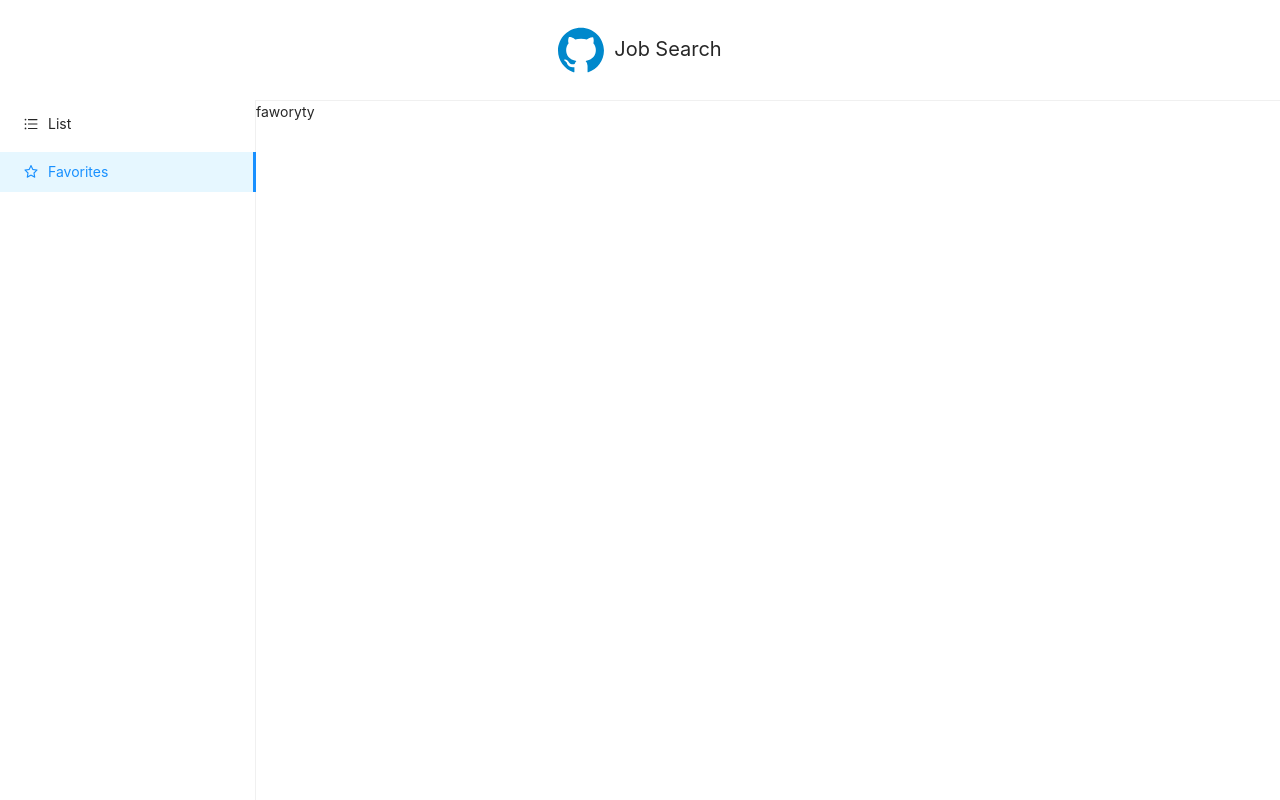
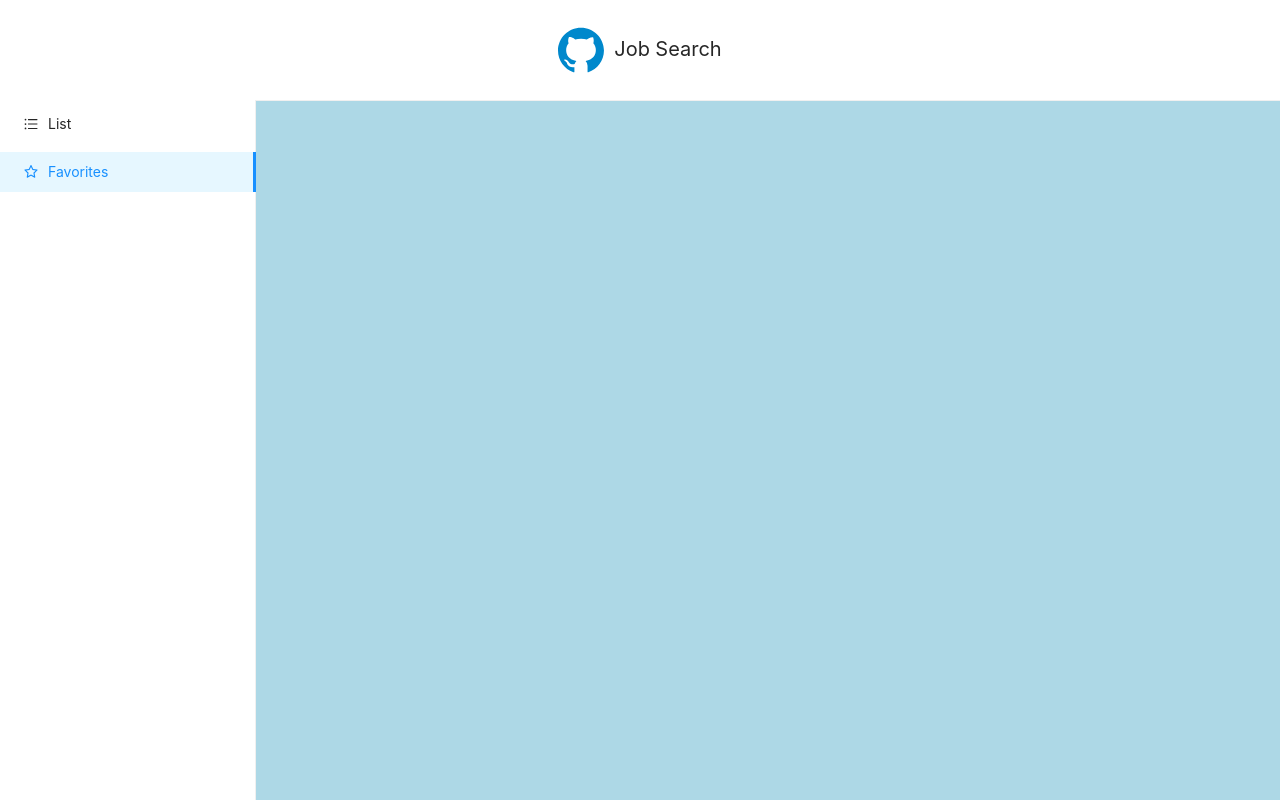
Before and after one commit to kmitv/random-forest-assignment, a React (Create React App) app: page /favorites in a window 1280 px wide. Built offline with nearby package versions, Linux system fonts and the light colour scheme.

Commit message:
fully implemented storing favorites in the local storage

```diff
--- a/package.json
+++ b/package.json
@@ -20,6 +20,7 @@
     "react-router": "^5.2.0",
     "react-router-dom": "^5.2.0",
     "react-scripts": "4.0.3",
+    "redux-saga": "^1.1.3",
     "styled-components": "^5.2.3",
     "typescript": "^4.2.3"
   },
--- /dev/null
+++ b/src/app/rootSaga.ts
@@ -0,0 +1,13 @@
+import { all, fork, put } from "redux-saga/effects";
+
+import { favoritesSaga } from "../components/List/saga";
+
+export const INITIALIZE_APP = "INITIALIZE_APP";
+
+function* initialSaga() {
+  yield put({ type: INITIALIZE_APP });
+}
+
+export default function* root() {
+  yield all([fork(favoritesSaga), fork(initialSaga)]);
+}
--- a/src/app/store.ts
+++ b/src/app/store.ts
@@ -1,13 +1,20 @@
 import { FavoritesState, favoritesReducer } from "./../components/List/reducer";
 
 import { configureStore } from "@reduxjs/toolkit";
+import createSagaMiddleware from "redux-saga";
+import root from "./rootSaga";
 
 export interface ApplicationState {
   favorites: FavoritesState;
 }
 
+const sagaMiddleware = createSagaMiddleware();
+
 export default configureStore({
   reducer: {
     favorites: favoritesReducer
-  }
+  },
+  middleware: [sagaMiddleware]
 });
+
+sagaMiddleware.run(root);
--- a/src/components/Body/Body.tsx
+++ b/src/components/Body/Body.tsx
@@ -1,6 +1,7 @@
 import { Redirect, Route, Switch } from "react-router";
 
 import { FC } from "react";
+import { Favorites } from "../Favorites/Favorites";
 import { List } from "../List/List";
 import { Wrapper } from "./elements";
 
@@ -9,7 +10,7 @@ export const Body: FC = () => {
     <Wrapper>
       <Switch>
         <Route exact path="/list" render={() => <List />} />
-        <Route exact path="/favorites" render={() => <div>faworyty</div>} />
+        <Route exact path="/favorites" render={() => <Favorites />} />
         <Redirect from="*" to="/list" />
       </Switch>
     </Wrapper>
--- /dev/null
+++ b/src/components/Favorites/Favorites.tsx
@@ -0,0 +1,40 @@
+import { Dispatch, bindActionCreators } from "@reduxjs/toolkit";
+
+import { ApplicationState } from "../../app/store";
+import { FC } from "react";
+import { ListItem } from "../ListItem/ListItem";
+import { ListWrapper } from "./elements";
+import { connect } from "react-redux";
+import { favoritesSelector } from "../List/reducer";
+import { removeFromFavorites } from "../List/actions";
+
+type FavoritesProps = ReturnType<typeof mapDispatchToProps> &
+  ReturnType<typeof mapStateToProps>;
+
+const FavoritesFC: FC<FavoritesProps> = ({ favoritesList }) => {
+  return (
+    <ListWrapper>
+      {favoritesList?.map(x => {
+        return (
+          <ListItem
+            posting={x}
+            doesListIncludePosting={favoritesList.includes(x)}
+            key={x.id}
+          />
+        );
+      })}
+    </ListWrapper>
+  );
+};
+
+const mapStateToProps = (state: ApplicationState) => ({
+  favoritesList: favoritesSelector(state)
+});
+
+const mapDispatchToProps = (dispatch: Dispatch) =>
+  bindActionCreators({ removeFromFavorites }, dispatch);
+
+export const Favorites = connect(
+  mapStateToProps,
+  mapDispatchToProps
+)(FavoritesFC);
--- /dev/null
+++ b/src/components/Favorites/elements.ts
@@ -0,0 +1,13 @@
+import { Card } from "antd";
+import styled from "styled-components";
+
+export const ListWrapper = styled.div`
+  height: 100%;
+  width: 100%;
+  background-color: lightblue;
+  display: flex;
+  flex-direction: column;
+  align-items: center;
+  overflow: auto;
+  padding: 10px;
+`;
--- a/src/components/List/List.tsx
+++ b/src/components/List/List.tsx
@@ -20,6 +20,7 @@ const ListFC: FC<ListProps> = ({
   removeFromFavorites
 }) => {
   const [areResultsLoading, setAreResultsLoading] = useState(false);
+  const [isError, setIsError] = useState(false);
   const [typingTimeout, setTypingTimeout] = useState<NodeJS.Timeout>();
   const [searchQuery, setSearchQuery] = useState<string>("");
 
@@ -42,6 +43,12 @@ const ListFC: FC<ListProps> = ({
               // handle success
               setAreResultsLoading(false);
               setResults(response.data);
+              setIsError(false);
+            })
+
+            .catch(error => {
+              setIsError(true);
+              console.error(error);
             });
         }, 1000)
       );
--- a/src/components/List/actions.ts
+++ b/src/components/List/actions.ts
@@ -6,3 +6,6 @@ export const addToFavorites = createAction<JobPosting>(ADD_TO_FAVORITES);
 
 export const REMOVE_FROM_FAVORITES = "REMOVE_FROM_FAVORITES";
 export const removeFromFavorites = createAction<string>(REMOVE_FROM_FAVORITES);
+
+export const REPLACE_FAVORITES = "REPLACE_FAVORITES";
+export const replaceFavorites = createAction<JobPosting[]>(REPLACE_FAVORITES);
--- a/src/components/List/reducer.ts
+++ b/src/components/List/reducer.ts
@@ -1,4 +1,8 @@
-import { addToFavorites, removeFromFavorites } from "./actions";
+import {
+  addToFavorites,
+  removeFromFavorites,
+  replaceFavorites
+} from "./actions";
 
 import { ApplicationState } from "../../app/store";
 import { JobPosting } from "../../models/JobPosting";
@@ -22,6 +26,11 @@ export const favoritesReducer = createReducer(initialState, builder => {
       favoritesList: state.favoritesList.filter(x => x.id !== action.payload)
     };
   });
+  builder.addCase(replaceFavorites, (state, action) => {
+    return {
+      favoritesList: action.payload
+    };
+  });
 });
 
 export const favoritesSelector = (state: ApplicationState) =>
--- /dev/null
+++ b/src/components/List/saga.ts
@@ -0,0 +1,42 @@
+import {
+  ADD_TO_FAVORITES,
+  REMOVE_FROM_FAVORITES,
+  REPLACE_FAVORITES,
+  addToFavorites,
+  removeFromFavorites
+} from "./actions";
+import { call, put, select, takeEvery } from "redux-saga/effects";
+
+import { INITIALIZE_APP } from "../../app/rootSaga";
+import { JobPosting } from "../../models/JobPosting";
+import { favoritesSelector } from "./reducer";
+
+export function* favoritesSaga() {
+  yield takeEvery(ADD_TO_FAVORITES, saveFavoritesToLocalStorage);
+  yield takeEvery(REMOVE_FROM_FAVORITES, saveFavoritesToLocalStorage);
+  yield takeEvery(INITIALIZE_APP, getFavoritesFromLocalStorage);
+}
+
+function* saveFavoritesToLocalStorage(
+  action:
+    | ReturnType<typeof removeFromFavorites>
+    | ReturnType<typeof addToFavorites>
+) {
+  const favoritesList: JobPosting[] = yield select(favoritesSelector);
+  const serializedFavoritesList: string = yield JSON.stringify(favoritesList);
+  yield localStorage.setItem("favoritesList", serializedFavoritesList);
+}
+
+function* getFavoritesFromLocalStorage() {
+  console.log("GET");
+  const favoritesList: JobPosting[] = yield select(favoritesSelector);
+
+  const retrievedFavoritesList = localStorage.getItem("favoritesList");
+  const parsedFavoritesList: JobPosting[] = !!retrievedFavoritesList
+    ? JSON.parse(retrievedFavoritesList)
+    : [];
+
+  yield put({ type: REPLACE_FAVORITES, payload: parsedFavoritesList });
+
+  yield call(console.log, favoritesList);
+}
```
Also changed, not shown: 1 other file (tests, documents, lock files or other folders).
